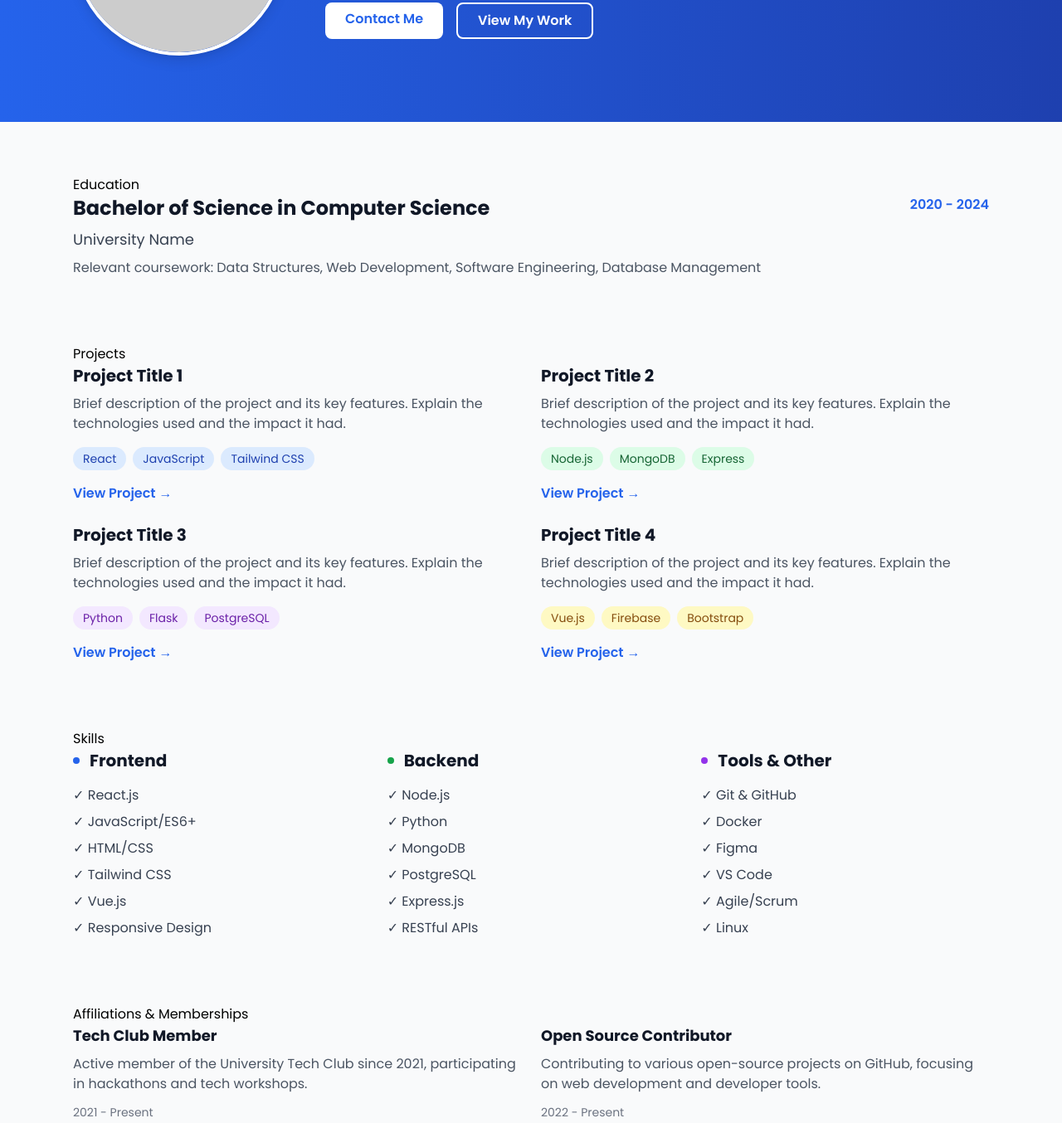
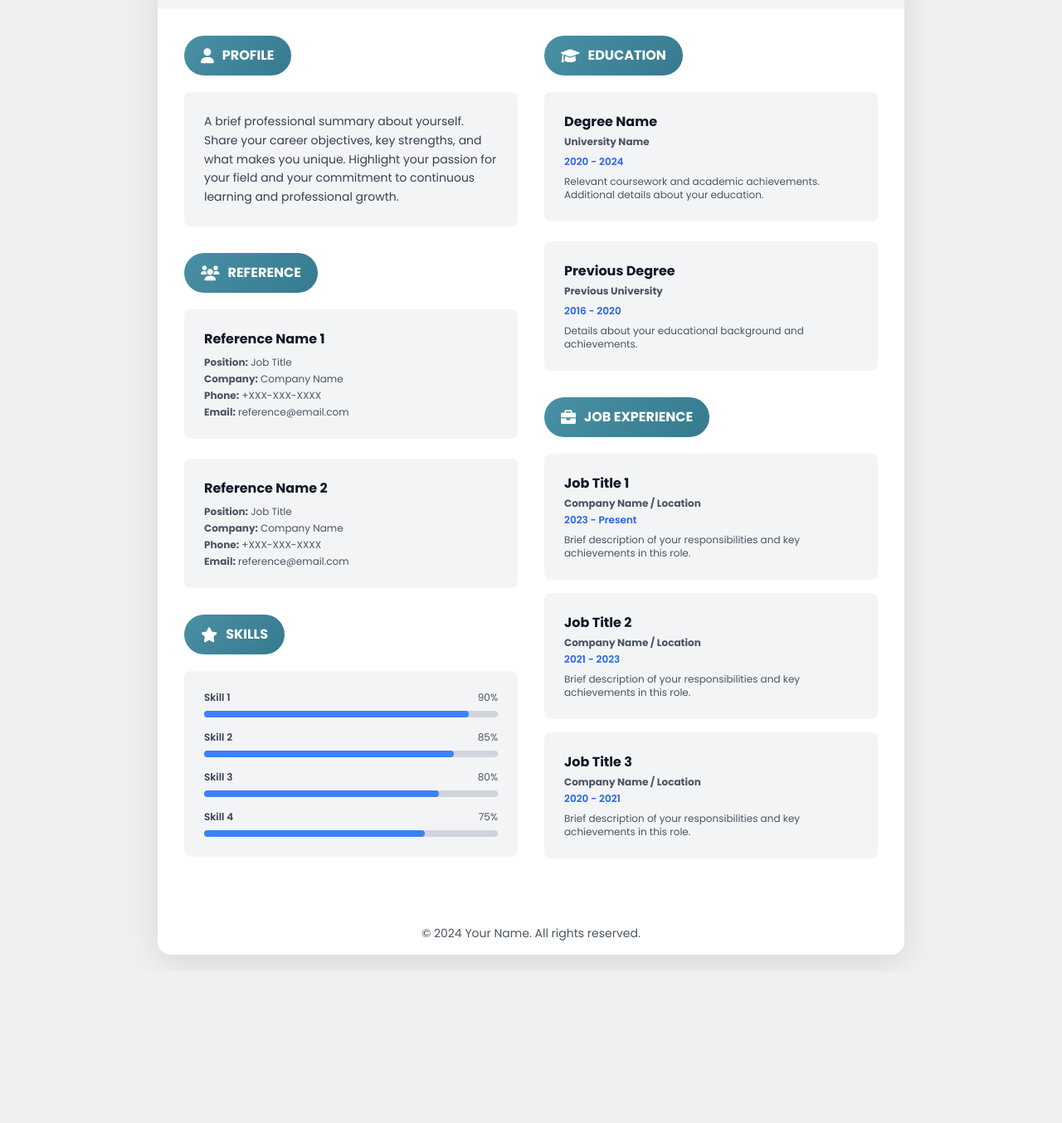
Before and after one commit to JordanTubs/Tubianosa_CVPortfolio, a website: page index.html in a window 1280 px wide. Shown: the part 333-1687 px from the top of the page at 83% size. After the commit the page ends 1504 px from the top, so only its background shows below. Drawn offline with nearby package versions, Linux system fonts and the light colour scheme; placeholder pictures from the web are drawn by us.

Commit message:
Update portfolio design to match professional CV template

```diff
--- a/index.html
+++ b/index.html
@@ -5,211 +5,238 @@
     <meta name="viewport" content="width=device-width, initial-scale=1.0">
     <title>CV - Portfolio</title>
     <script src="https://cdn.tailwindcss.com"></script>
+    <link rel="stylesheet" href="https://cdnjs.cloudflare.com/ajax/libs/font-awesome/6.0.0/css/all.min.css">
     <style>
         @import url('https://fonts.googleapis.com/css2?family=Poppins:wght@300;400;600;700&display=swap');
         body {
             font-family: 'Poppins', sans-serif;
+            background-color: #f0f0f0;
+        }
+        .cv-container {
+            background-color: white;
+            max-width: 900px;
+            margin: 20px auto;
+            box-shadow: 0 10px 40px rgba(0,0,0,0.1);
+            border-radius: 16px;
+            overflow: hidden;
+        }
+        .section-header {
+            background: linear-gradient(135deg, #4a90a4 0%, #357a8f 100%);
+            color: white;
+            padding: 12px 20px;
+            border-radius: 25px;
+            display: inline-flex;
+            align-items: center;
+            gap: 10px;
+            font-weight: 700;
+            font-size: 16px;
+            margin-bottom: 20px;
+        }
+        .section-header i {
+            font-size: 18px;
         }
     </style>
 </head>
-<body class="bg-gray-50">
-    <!-- Navigation -->
-    <nav class="bg-white shadow-sm sticky top-0 z-50">
-        <div class="max-w-6xl mx-auto px-6 py-4 flex justify-between items-center">
-            <h1 class="text-2xl font-bold text-blue-600">Portfolio</h1>
-            <ul class="flex gap-6">
-                <li><a href="#about" class="text-gray-700 hover:text-blue-600 transition">About</a></li>
-                <li><a href="#education" class="text-gray-700 hover:text-blue-600 transition">Education</a></li>
-                <li><a href="#projects" class="text-gray-700 hover:text-blue-600 transition">Projects</a></li>
-                <li><a href="#skills" class="text-gray-700 hover:text-blue-600 transition">Skills</a></li>
-            </ul>
+<body>
+    <!-- Main CV Container -->
+    <div class="cv-container">
+        <!-- Header Section -->
+        <div class="bg-gray-100 px-8 py-8">
+            <div class="flex gap-8 items-start">
+                <!-- Profile Photo -->
+                <div class="flex-shrink-0">
+                    <img src="https://via.placeholder.com/200" alt="Profile Photo" class="w-48 h-48 rounded-full object-cover border-4 border-gray-300 shadow-lg">
                 </div>
-    </nav>
 
-    <!-- Hero Section -->
-    <section id="about" class="bg-gradient-to-r from-blue-600 to-blue-800 text-white py-20">
-        <div class="max-w-6xl mx-auto px-6 flex items-center gap-12">
-            <!-- Photo -->
-            <div class="flex-shrink-0">
-                <img src="https://via.placeholder.com/250" alt="Profile Photo" class="w-64 h-64 rounded-full border-4 border-white shadow-lg object-cover">
+                <!-- Header Info -->
+                <div class="flex-grow pt-4">
+                    <h1 class="text-5xl font-bold text-gray-900 mb-1">YOUR NAME</h1>
+                    <p class="text-lg text-blue-600 font-semibold mb-2">PROFESSIONAL TITLE</p>
+                    <div class="w-16 h-1 bg-blue-600 mb-6"></div>
+
+                    <!-- Contact Info Box -->
+                    <div class="bg-gradient-to-r from-blue-500 to-blue-600 text-white rounded-3xl px-6 py-4">
+                        <div class="grid grid-cols-2 gap-6">
+                            <div class="flex items-center gap-3">
+                                <i class="fas fa-phone text-lg"></i>
+                                <div>
+                                    <p class="text-xs font-semibold">Phone:</p>
+                                    <p class="text-sm">+1-XXX-XXX-XXXX</p>
                                 </div>
-            <!-- Info -->
+                            </div>
+                            <div class="flex items-center gap-3">
+                                <i class="fas fa-home text-lg"></i>
                                 <div>
-                <h1 class="text-5xl font-bold mb-2">Your Full Name</h1>
-                <p class="text-xl text-blue-100 mb-4">Full Stack Developer | Tech Enthusiast | Problem Solver</p>
-                <p class="text-blue-100 mb-6 max-w-xl">Welcome to my professional portfolio. I am passionate about creating innovative solutions and continuous learning in technology.</p>
-                <div class="flex gap-4">
-                    <a href="mailto:your.email@example.com" class="bg-white text-blue-600 px-6 py-2 rounded-lg font-semibold hover:bg-gray-100 transition">Contact Me</a>
-                    <a href="#projects" class="border-2 border-white text-white px-6 py-2 rounded-lg font-semibold hover:bg-white hover:text-blue-600 transition">View My Work</a>
+                                    <p class="text-xs font-semibold">Address:</p>
+                                    <p class="text-sm">Your City, State</p>
+                                </div>
+                            </div>
+                            <div class="flex items-center gap-3">
+                                <i class="fas fa-envelope text-lg"></i>
+                                <div>
+                                    <p class="text-xs font-semibold">Email:</p>
+                                    <p class="text-sm">your.email@email.com</p>
+                                </div>
+                            </div>
+                            <div class="flex items-center gap-3">
+                                <i class="fas fa-globe text-lg"></i>
+                                <div>
+                                    <p class="text-xs font-semibold">Website:</p>
+                                    <p class="text-sm">www.yourwebsite.com</p>
                                 </div>
                             </div>
                         </div>
-    </section>
+                    </div>
+                </div>
+            </div>
+        </div>
 
         <!-- Main Content -->
-    <div class="max-w-6xl mx-auto px-6 py-16">
-
-        <!-- Education Section -->
-        <section id="education" class="mb-20">
-            <h2 class="section-title">Education</h2>
-            <div class="space-y-6">
-                <div class="card">
-                    <div class="flex justify-between items-start mb-2">
-                        <h3 class="text-2xl font-bold text-gray-900">Bachelor of Science in Computer Science</h3>
-                        <span class="text-blue-600 font-semibold">2020 - 2024</span>
+        <div class="px-8 py-8">
+        <!-- Main Content (2 Column Grid) -->
+        <div class="grid grid-cols-2 gap-8">
+            <!-- Left Column -->
+            <div>
+                <!-- Profile Section -->
+                <div class="mb-8">
+                    <div class="section-header">
+                        <i class="fas fa-user"></i>
+                        PROFILE
                     </div>
-                    <p class="text-lg text-gray-700 mb-2">University Name</p>
-                    <p class="text-gray-600">Relevant coursework: Data Structures, Web Development, Software Engineering, Database Management</p>
+                    <div class="bg-gray-100 rounded-lg p-6 text-gray-700 text-sm leading-relaxed">
+                        <p>A brief professional summary about yourself. Share your career objectives, key strengths, and what makes you unique. Highlight your passion for your field and your commitment to continuous learning and professional growth.</p>
                     </div>
                 </div>
-        </section>
 
-        <!-- Projects Section -->
-        <section id="projects" class="mb-20">
-            <h2 class="section-title">Projects</h2>
-            <div class="grid md:grid-cols-2 gap-6">
-                <!-- Project 1 -->
-                <div class="card">
-                    <h3 class="text-xl font-bold text-gray-900 mb-2">Project Title 1</h3>
-                    <p class="text-gray-600 mb-4">Brief description of the project and its key features. Explain the technologies used and the impact it had.</p>
-                    <div class="flex flex-wrap gap-2 mb-4">
-                        <span class="bg-blue-100 text-blue-800 px-3 py-1 rounded-full text-sm">React</span>
-                        <span class="bg-blue-100 text-blue-800 px-3 py-1 rounded-full text-sm">JavaScript</span>
-                        <span class="bg-blue-100 text-blue-800 px-3 py-1 rounded-full text-sm">Tailwind CSS</span>
+                <!-- Reference Section -->
+                <div class="mb-8">
+                    <div class="section-header">
+                        <i class="fas fa-users"></i>
+                        REFERENCE
                     </div>
-                    <a href="#" class="text-blue-600 font-semibold hover:underline">View Project →</a>
+                    <div class="space-y-6">
+                        <div class="bg-gray-100 rounded-lg p-6">
+                            <h3 class="font-bold text-gray-900 mb-2">Reference Name 1</h3>
+                            <p class="text-xs text-gray-600 mb-1"><strong>Position:</strong> Job Title</p>
+                            <p class="text-xs text-gray-600 mb-1"><strong>Company:</strong> Company Name</p>
+                            <p class="text-xs text-gray-600 mb-1"><strong>Phone:</strong> +XXX-XXX-XXXX</p>
+                            <p class="text-xs text-gray-600"><strong>Email:</strong> reference@email.com</p>
+                        </div>
+                        <div class="bg-gray-100 rounded-lg p-6">
+                            <h3 class="font-bold text-gray-900 mb-2">Reference Name 2</h3>
+                            <p class="text-xs text-gray-600 mb-1"><strong>Position:</strong> Job Title</p>
+                            <p class="text-xs text-gray-600 mb-1"><strong>Company:</strong> Company Name</p>
+                            <p class="text-xs text-gray-600 mb-1"><strong>Phone:</strong> +XXX-XXX-XXXX</p>
+                            <p class="text-xs text-gray-600"><strong>Email:</strong> reference@email.com</p>
+                        </div>
+                    </div>
                 </div>
 
-                <!-- Project 2 -->
-                <div class="card">
-                    <h3 class="text-xl font-bold text-gray-900 mb-2">Project Title 2</h3>
-                    <p class="text-gray-600 mb-4">Brief description of the project and its key features. Explain the technologies used and the impact it had.</p>
-                    <div class="flex flex-wrap gap-2 mb-4">
-                        <span class="bg-green-100 text-green-800 px-3 py-1 rounded-full text-sm">Node.js</span>
-                        <span class="bg-green-100 text-green-800 px-3 py-1 rounded-full text-sm">MongoDB</span>
-                        <span class="bg-green-100 text-green-800 px-3 py-1 rounded-full text-sm">Express</span>
+                <!-- Skills Section -->
+                <div class="mb-8">
+                    <div class="section-header">
+                        <i class="fas fa-star"></i>
+                        SKILLS
                     </div>
-                    <a href="#" class="text-blue-600 font-semibold hover:underline">View Project →</a>
+                    <div class="bg-gray-100 rounded-lg p-6 space-y-4">
+                        <div>
+                            <div class="flex justify-between mb-2">
+                                <span class="text-xs font-semibold text-gray-700">Skill 1</span>
+                                <span class="text-xs text-gray-600">90%</span>
+                            </div>
+                            <div class="w-full bg-gray-300 rounded-full h-2">
+                                <div class="bg-blue-500 h-2 rounded-full" style="width: 90%"></div>
+                            </div>
+                        </div>
+                        <div>
+                            <div class="flex justify-between mb-2">
+                                <span class="text-xs font-semibold text-gray-700">Skill 2</span>
+                                <span class="text-xs text-gray-600">85%</span>
+                            </div>
+                            <div class="w-full bg-gray-300 rounded-full h-2">
+                                <div class="bg-blue-500 h-2 rounded-full" style="width: 85%"></div>
+                            </div>
+                        </div>
+                        <div>
+                            <div class="flex justify-between mb-2">
+                                <span class="text-xs font-semibold text-gray-700">Skill 3</span>
+                                <span class="text-xs text-gray-600">80%</span>
+                            </div>
+                            <div class="w-full bg-gray-300 rounded-full h-2">
+                                <div class="bg-blue-500 h-2 rounded-full" style="width: 80%"></div>
+                            </div>
+                        </div>
+                        <div>
+                            <div class="flex justify-between mb-2">
+                                <span class="text-xs font-semibold text-gray-700">Skill 4</span>
+                                <span class="text-xs text-gray-600">75%</span>
+                            </div>
+                            <div class="w-full bg-gray-300 rounded-full h-2">
+                                <div class="bg-blue-500 h-2 rounded-full" style="width: 75%"></div>
+                            </div>
+                        </div>
+                    </div>
+                </div>
             </div>
 
-                <!-- Project 3 -->
-                <div class="card">
-                    <h3 class="text-xl font-bold text-gray-900 mb-2">Project Title 3</h3>
-                    <p class="text-gray-600 mb-4">Brief description of the project and its key features. Explain the technologies used and the impact it had.</p>
-                    <div class="flex flex-wrap gap-2 mb-4">
-                        <span class="bg-purple-100 text-purple-800 px-3 py-1 rounded-full text-sm">Python</span>
-                        <span class="bg-purple-100 text-purple-800 px-3 py-1 rounded-full text-sm">Flask</span>
-                        <span class="bg-purple-100 text-purple-800 px-3 py-1 rounded-full text-sm">PostgreSQL</span>
+            <!-- Right Column -->
+            <div>
+                <!-- Education Section -->
+                <div class="mb-8">
+                    <div class="section-header">
+                        <i class="fas fa-graduation-cap"></i>
+                        EDUCATION
                     </div>
-                    <a href="#" class="text-blue-600 font-semibold hover:underline">View Project →</a>
+                    <div class="space-y-6">
+                        <div class="bg-gray-100 rounded-lg p-6">
+                            <h3 class="font-bold text-gray-900 mb-1">Degree Name</h3>
+                            <p class="text-xs text-gray-600 mb-2"><strong>University Name</strong></p>
+                            <p class="text-xs text-blue-600 font-semibold mb-2">2020 - 2024</p>
+                            <p class="text-xs text-gray-600">Relevant coursework and academic achievements. Additional details about your education.</p>
+                        </div>
+                        <div class="bg-gray-100 rounded-lg p-6">
+                            <h3 class="font-bold text-gray-900 mb-1">Previous Degree</h3>
+                            <p class="text-xs text-gray-600 mb-2"><strong>Previous University</strong></p>
+                            <p class="text-xs text-blue-600 font-semibold mb-2">2016 - 2020</p>
+                            <p class="text-xs text-gray-600">Details about your educational background and achievements.</p>
+                        </div>
+                    </div>
                 </div>
 
-                <!-- Project 4 -->
-                <div class="card">
-                    <h3 class="text-xl font-bold text-gray-900 mb-2">Project Title 4</h3>
-                    <p class="text-gray-600 mb-4">Brief description of the project and its key features. Explain the technologies used and the impact it had.</p>
-                    <div class="flex flex-wrap gap-2 mb-4">
-                        <span class="bg-yellow-100 text-yellow-800 px-3 py-1 rounded-full text-sm">Vue.js</span>
-                        <span class="bg-yellow-100 text-yellow-800 px-3 py-1 rounded-full text-sm">Firebase</span>
-                        <span class="bg-yellow-100 text-yellow-800 px-3 py-1 rounded-full text-sm">Bootstrap</span>
+                <!-- Job Experience Section -->
+                <div class="mb-8">
+                    <div class="section-header">
+                        <i class="fas fa-briefcase"></i>
+                        JOB EXPERIENCE
                     </div>
-                    <a href="#" class="text-blue-600 font-semibold hover:underline">View Project →</a>
+                    <div class="space-y-4">
+                        <div class="bg-gray-100 rounded-lg p-6">
+                            <h3 class="font-bold text-gray-900 mb-1">Job Title 1</h3>
+                            <p class="text-xs text-gray-600 mb-1"><strong>Company Name / Location</strong></p>
+                            <p class="text-xs text-blue-600 font-semibold mb-2">2023 - Present</p>
+                            <p class="text-xs text-gray-600">Brief description of your responsibilities and key achievements in this role.</p>
+                        </div>
+                        <div class="bg-gray-100 rounded-lg p-6">
+                            <h3 class="font-bold text-gray-900 mb-1">Job Title 2</h3>
+                            <p class="text-xs text-gray-600 mb-1"><strong>Company Name / Location</strong></p>
+                            <p class="text-xs text-blue-600 font-semibold mb-2">2021 - 2023</p>
+                            <p class="text-xs text-gray-600">Brief description of your responsibilities and key achievements in this role.</p>
+                        </div>
+                        <div class="bg-gray-100 rounded-lg p-6">
+                            <h3 class="font-bold text-gray-900 mb-1">Job Title 3</h3>
+                            <p class="text-xs text-gray-600 mb-1"><strong>Company Name / Location</strong></p>
+                            <p class="text-xs text-blue-600 font-semibold mb-2">2020 - 2021</p>
+                            <p class="text-xs text-gray-600">Brief description of your responsibilities and key achievements in this role.</p>
                         </div>
                     </div>
-        </section>
-
-        <!-- Skills Section -->
-        <section id="skills" class="mb-20">
-            <h2 class="section-title">Skills</h2>
-            <div class="grid md:grid-cols-3 gap-8">
-                <div>
-                    <h3 class="text-xl font-bold text-gray-900 mb-4 flex items-center">
-                        <span class="w-2 h-2 bg-blue-600 rounded-full mr-3"></span>
-                        Frontend
-                    </h3>
-                    <ul class="space-y-2 text-gray-700">
-                        <li>✓ React.js</li>
-                        <li>✓ JavaScript/ES6+</li>
-                        <li>✓ HTML/CSS</li>
-                        <li>✓ Tailwind CSS</li>
-                        <li>✓ Vue.js</li>
-                        <li>✓ Responsive Design</li>
-                    </ul>
-                </div>
-                <div>
-                    <h3 class="text-xl font-bold text-gray-900 mb-4 flex items-center">
-                        <span class="w-2 h-2 bg-green-600 rounded-full mr-3"></span>
-                        Backend
-                    </h3>
-                    <ul class="space-y-2 text-gray-700">
-                        <li>✓ Node.js</li>
-                        <li>✓ Python</li>
-                        <li>✓ MongoDB</li>
-                        <li>✓ PostgreSQL</li>
-                        <li>✓ Express.js</li>
-                        <li>✓ RESTful APIs</li>
-                    </ul>
-                </div>
-                <div>
-                    <h3 class="text-xl font-bold text-gray-900 mb-4 flex items-center">
-                        <span class="w-2 h-2 bg-purple-600 rounded-full mr-3"></span>
-                        Tools & Other
-                    </h3>
-                    <ul class="space-y-2 text-gray-700">
-                        <li>✓ Git & GitHub</li>
-                        <li>✓ Docker</li>
-                        <li>✓ Figma</li>
-                        <li>✓ VS Code</li>
-                        <li>✓ Agile/Scrum</li>
-                        <li>✓ Linux</li>
-                    </ul>
                 </div>
             </div>
-        </section>
-
-        <!-- Affiliation Section (Optional) -->
-        <section class="mb-20">
-            <h2 class="section-title">Affiliations & Memberships</h2>
-            <div class="grid md:grid-cols-2 gap-6">
-                <div class="card">
-                    <h3 class="text-lg font-bold text-gray-900 mb-2">Tech Club Member</h3>
-                    <p class="text-gray-600">Active member of the University Tech Club since 2021, participating in hackathons and tech workshops.</p>
-                    <p class="text-sm text-gray-500 mt-3">2021 - Present</p>
         </div>
-                <div class="card">
-                    <h3 class="text-lg font-bold text-gray-900 mb-2">Open Source Contributor</h3>
-                    <p class="text-gray-600">Contributing to various open-source projects on GitHub, focusing on web development and developer tools.</p>
-                    <p class="text-sm text-gray-500 mt-3">2022 - Present</p>
-                </div>
-            </div>
-        </section>
-
-        <!-- Research Section (Optional) -->
-        <section class="mb-20">
-            <h2 class="section-title">Research & Publications</h2>
-            <div class="space-y-6">
-                <div class="card">
-                    <h3 class="text-lg font-bold text-gray-900 mb-2">"Research Title Here"</h3>
-                    <p class="text-gray-600 mb-2">Published in: Journal/Conference Name</p>
-                    <p class="text-gray-600">Brief description of the research topic, methodology, and key findings. Include links to the publication if available.</p>
-                    <p class="text-sm text-gray-500 mt-3">2024</p>
-                </div>
-            </div>
-        </section>
-
     </div>
 
     <!-- Footer -->
-    <footer class="bg-gray-900 text-white py-12">
-        <div class="max-w-6xl mx-auto px-6 text-center">
-            <p class="mb-4 text-gray-400">&copy; 2024 Your Full Name. All rights reserved.</p>
-            <div class="flex justify-center gap-6 mb-6">
-                <a href="https://github.com" class="hover:text-blue-400 transition">GitHub</a>
-                <a href="https://linkedin.com" class="hover:text-blue-400 transition">LinkedIn</a>
-                <a href="https://twitter.com" class="hover:text-blue-400 transition">Twitter</a>
-                <a href="mailto:your.email@example.com" class="hover:text-blue-400 transition">Email</a>
+    <div class="text-center py-4 text-gray-600 text-sm bg-white">
+        <p>&copy; 2024 Your Name. All rights reserved.</p>
     </div>
-        </div>
-    </footer>
 </body>
 </html>
```
Also changed, not shown: 1 other file. Lines whose indentation alone changed are shown as unchanged.
